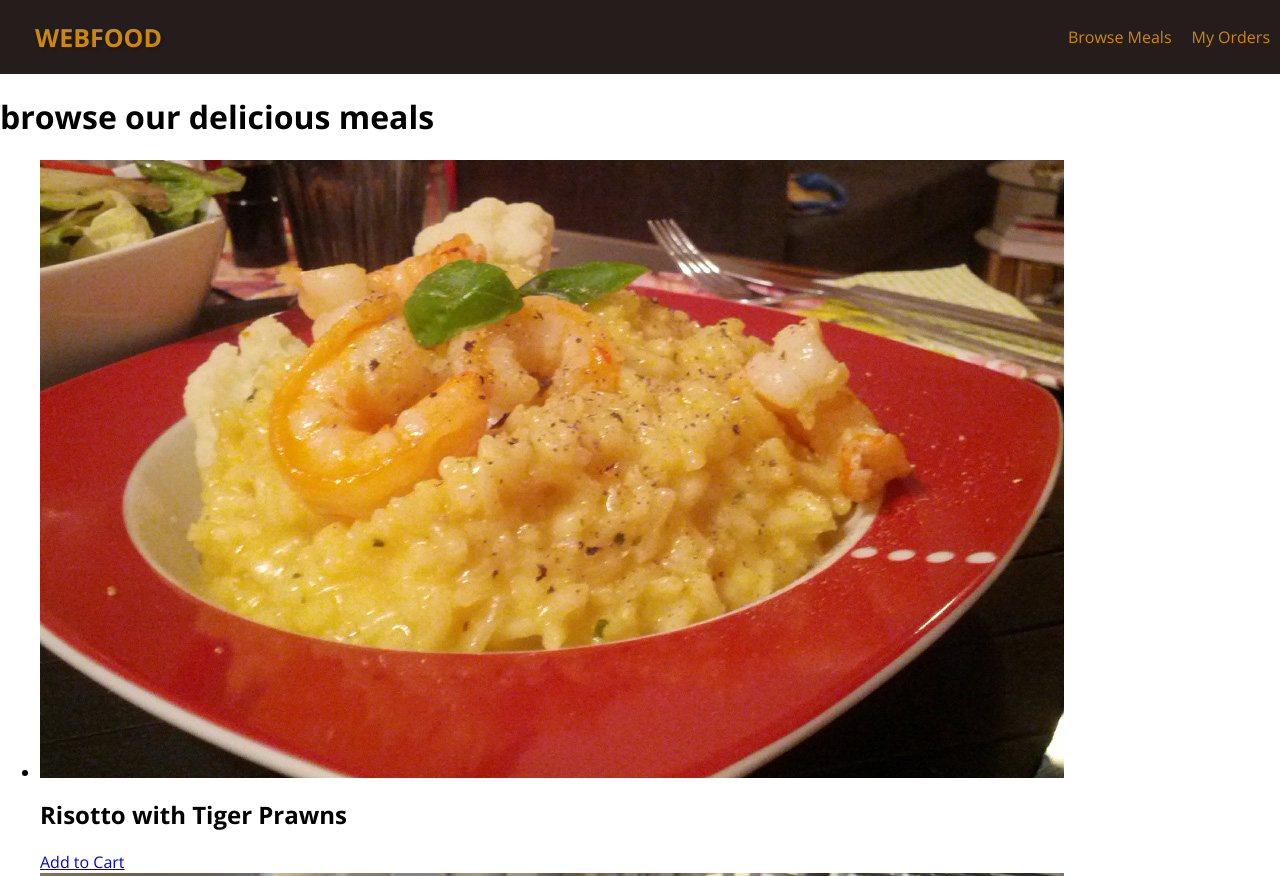
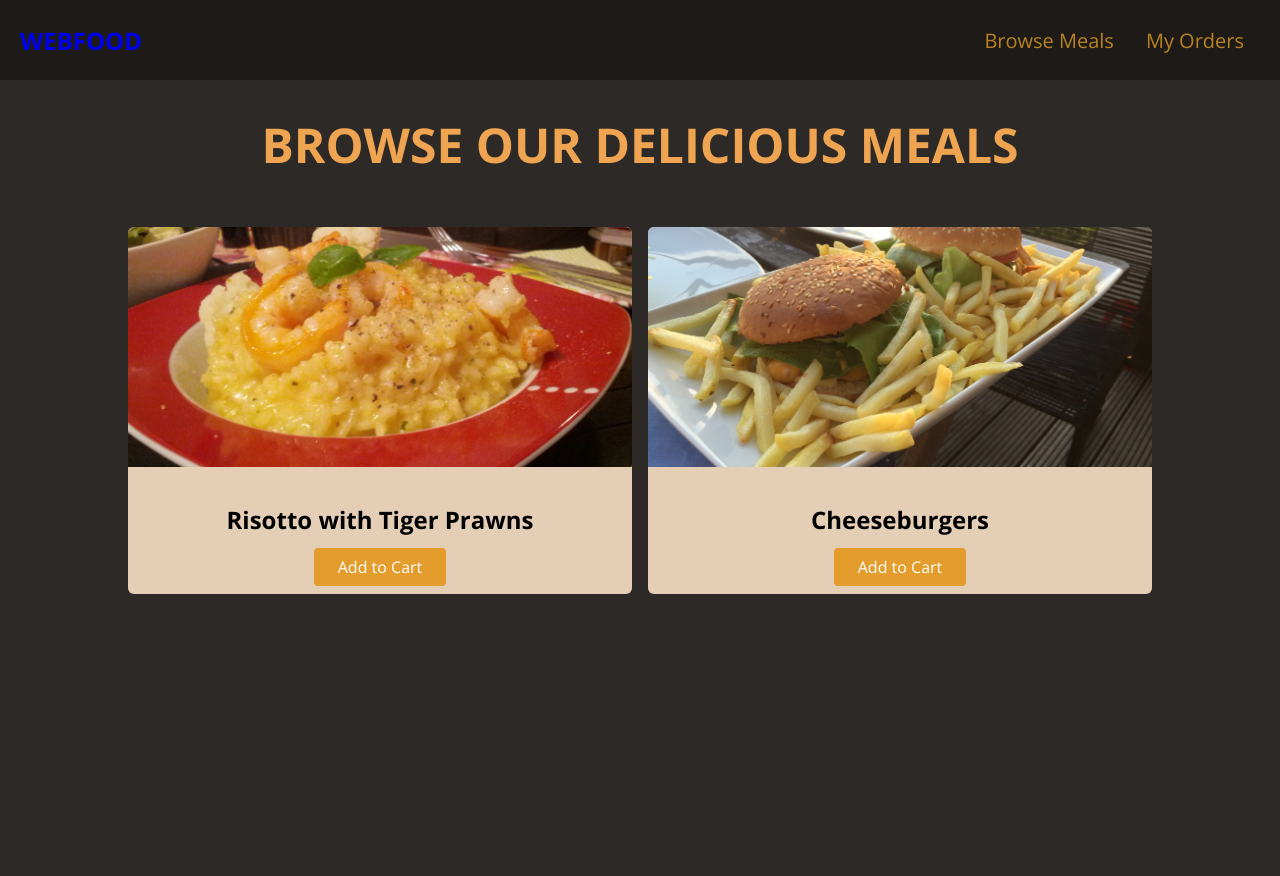
Before and after one commit to MiloszBanaszak/Webfood, a plain HTML site: page index.html in a window 1280 px wide. Shown: the top 876 px of the page. After the commit the page ends 800 px from the top, so only its background shows below. Drawn offline with nearby package versions, Linux system fonts and the light colour scheme.

Commit message:
style the website with css

```diff
--- a/index.html
+++ b/index.html
@@ -12,34 +12,46 @@
     <link rel="stylesheet" href="styles.css" />
   </head>
   <body>
-    <header>
-      <div id="page-logo">
+    <header id="main-header">
+      <div id="logo">
         <a href="index.html">Webfood</a>
       </div>
       <nav>
         <ul>
-          <li>Browse Meals</li>
-          <li>My Orders</li>
+          <li>
+            <a href="">Browse Meals</a>
+          </li>
+          <li><a href="">My Orders</a></li>
         </ul>
       </nav>
     </header>
     <main>
-      <div>
-        <h1>browse our delicious meals</h1>
-      </div>
-      <section>
+      <h1>browse our delicious meals</h1>
+
+      <section id="latest-products">
         <ul>
-          <li>
-            <img src="/images/risotto.jpg" alt="Picure of Risotto">
-            <h2>Risotto with Tiger Prawns</h2>
-            <a href="/index.html">Add to Cart</a>
+          <li class="food-item">
+            <article>
+              <img src="/images/risotto.jpg" alt="Picure of Risotto" />
+              <div class="food-item-content">
+                <h2>Risotto with Tiger Prawns</h2>
+                <a class="btn" href="/index.html">Add to Cart</a>
+              </div>
+            </article>
           </li>
-          <li>
-            <img src="/images/cheeseburgers.jpg" alt="Picture of cheeseburger">
-            <h2>Cheeseburgers</h2>
-            <a href="/index.html">Add to Cart</a>
-        </li>
 
+          <li class="food-item">
+            <article>
+              <img
+                src="/images/cheeseburgers.jpg"
+                alt="Picture of cheeseburger"
+              />
+              <div class="food-item-content">
+                <h2>Cheeseburgers</h2>
+                <a class="btn" href="/index.html">Add to Cart</a>
+              </div>
+            </article>
+          </li>
         </ul>
       </section>
     </main>
--- a/styles.css
+++ b/styles.css
@@ -1,4 +1,4 @@
-body {
+/* body {
     font-family: "Open Sans", sans-serif;
     margin: 0;
 }
@@ -32,3 +32,97 @@ header li {
     text-align: right;
     padding: 10px 10px;
 }
+ */
+ body {
+    font-family: 'Open Sans', sans-serif;
+    margin: 0;
+    background-color: rgb(44, 41, 38);
+  }
+
+  a {
+    text-decoration: none;
+  }
+
+  #main-header {
+    height: 80px;
+    display: flex;
+    justify-content: space-between;
+    align-items: center;
+    background-color: rgb(29, 26, 24);
+    padding: 0 20px;
+  }
+
+  #logo {
+    font-size: 24px;
+    font-weight: bold;
+    color: rgb(238, 164, 80);
+    text-transform: uppercase;
+  }
+
+  #main-header ul {
+    list-style: none;
+    display: flex;
+    margin: 0;
+    padding: 0;
+  }
+
+  #main-header li {
+    margin: 0 16px;
+  }
+
+  #main-header nav a {
+    color: rgb(185, 131, 31);
+    font-size: 20px;
+  }
+
+  #main-header nav a:hover {
+    color: rgb(228, 163, 44);
+  }
+
+  main h1 {
+    text-align: center;
+    color:rgb(238, 164, 80);
+    font-size: 48px;
+    text-transform: uppercase;
+  }
+
+  #latest-products {
+    width: 80%;
+    margin: 50px auto;
+  }
+
+  #latest-products ul {
+    display: grid;
+    grid-template-columns: 1fr 1fr;
+    gap: 16px;
+    margin: 0;
+    padding: 0;
+  }
+
+  .food-item {
+    background-color: rgb(228, 206, 182);
+    border-radius: 6px;
+    overflow: hidden;
+  }
+
+  .food-item img {
+    height: 240px;
+    width: 100%;
+    object-fit: cover;
+  }
+
+  .food-item-content {
+    padding: 16px;
+    text-align: center;
+  }
+
+  .btn {
+    background-color: rgb(228, 157, 44);
+    color: white;
+    border-radius: 4px;
+    padding: 8px 24px;
+  }
+
+  .btn:hover {
+    background-color: rgb(221, 134, 34);
+  }
```
